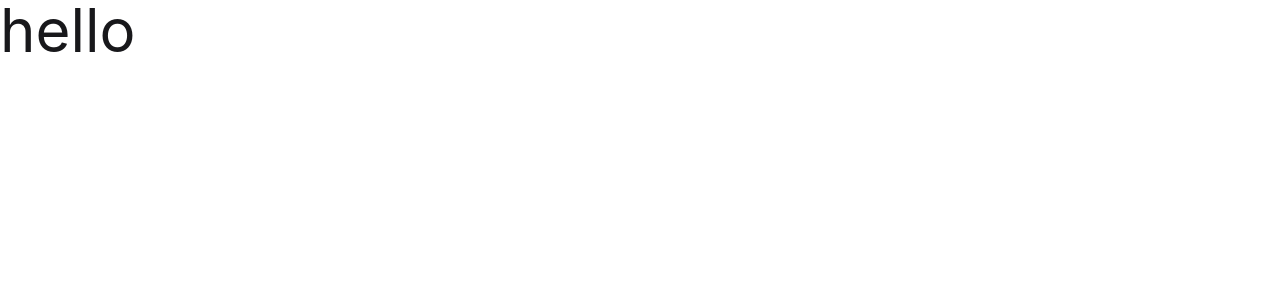
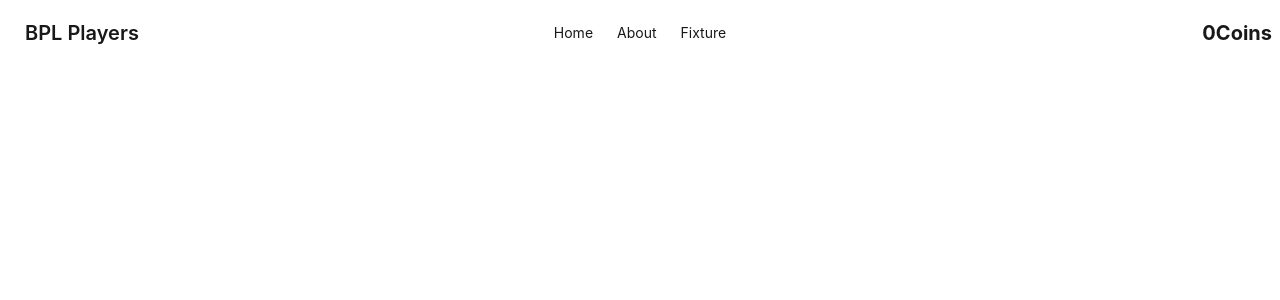
Before and after one commit to Sakibur59/BPL-players-react-project, a React (Vite) app: page / in a window 1280 px wide. Shown: the top 300 px of the page. Built offline with nearby package versions, Linux system fonts and the light colour scheme.

Commit message:
NavBar added

```diff
--- a/index.html
+++ b/index.html
@@ -1,5 +1,5 @@
 <!doctype html>
-<html lang="en">
+<html lang="en" data-theme="light">
   <head>
     <meta charset="UTF-8" />
     <link rel="icon" type="image/svg+xml" href="/favicon.svg" />
--- a/src/App.jsx
+++ b/src/App.jsx
@@ -1,12 +1,13 @@
 
 import './App.css'
+import NavBar from './Components/NavBar/NavBar'
 
 function App() {
 
 
   return (
     <>
-    <h1 className='text-6xl'>hello</h1>
+    <NavBar></NavBar>
     </>
   )
 }
--- /dev/null
+++ b/src/Components/NavBar/NavBar.jsx
@@ -0,0 +1,41 @@
+import React from "react";
+
+const NavBar = () => {
+  return (
+    <div className="navbar bg-base-100 ">
+      <div className="navbar-start">
+        <div className="dropdown">
+
+          <ul
+            tabIndex="-1"
+            className="menu menu-sm dropdown-content bg-base-100 rounded-box z-1 mt-3 w-52 p-2 shadow"
+          >
+
+          </ul>
+        </div>
+        <a className="btn btn-ghost text-xl">BPL Players</a>
+      </div>
+      <div className="navbar-center hidden lg:flex">
+        <ul className="menu menu-horizontal px-1">
+          <li>
+            <a>Home</a>
+          </li>
+          <li>
+            <a href="">About</a>
+          </li>
+          <li>
+            <a>Fixture</a>
+          </li>
+        </ul>
+      </div>
+      <div className="navbar-end">
+        <div className="font-bold text-xl">
+            <span>0</span>
+            <span>Coins</span>
+        </div>
+      </div>
+    </div>
+  );
+};
+
+export default NavBar;
--- /dev/null
+++ b/src/Components/Players/Players.jsx
@@ -0,0 +1,11 @@
+import React from 'react';
+
+const Players = () => {
+    return (
+        <div>
+
+        </div>
+    );
+};
+
+export default Players;
```
